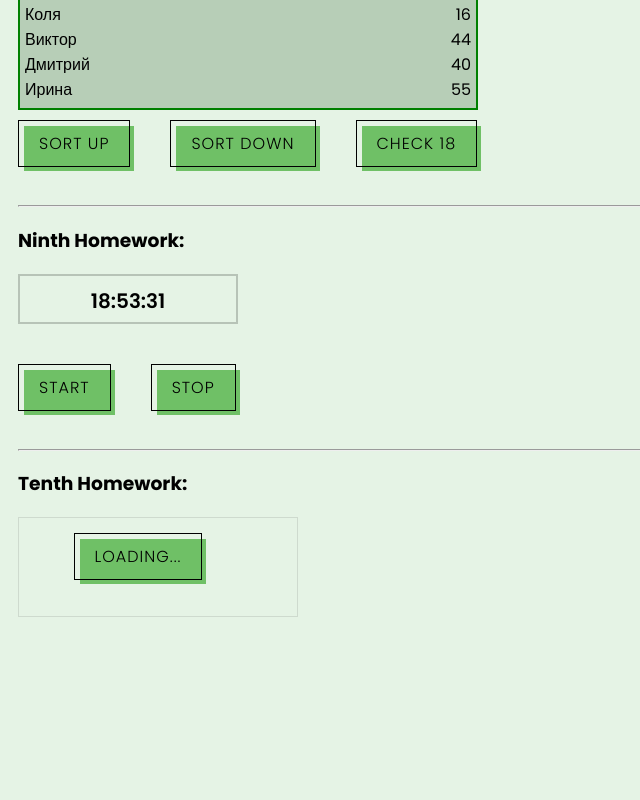
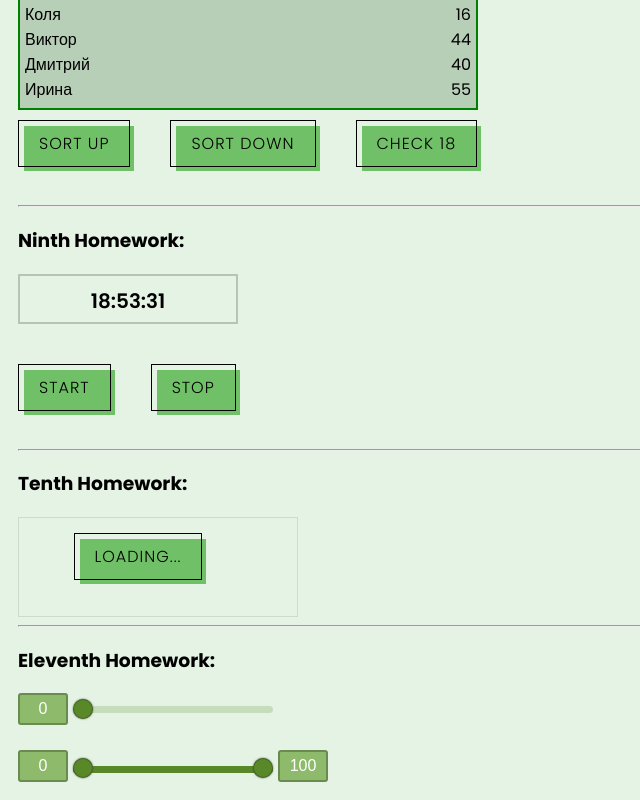
Before and after one commit to horobryh22/react-tasks-from-ignat, a React (Create React App) app: page /react-tasks-from-ignat/junior in a window 1280 px wide. Shown: the part 431-1231 px from the top of the page, without its empty margins (0-640 px from the left). Before the commit the page ends 1066 px from the top, so only its background shows below. Built offline with nearby package versions, Linux system fonts and the light colour scheme.

Commit message:
I finished 11th homework

```diff
--- a/package.json
+++ b/package.json
@@ -15,6 +15,7 @@
     "@types/react-redux": "^7.1.24",
     "@types/react-router-dom": "^5.3.3",
     "@types/uuid": "^8.3.4",
+    "nouislider": "^15.6.0",
     "react": "^18.0.0",
     "react-dom": "^18.0.0",
     "react-redux": "^8.0.2",
--- a/src/p2-homeworks/h11/HW11.tsx
+++ b/src/p2-homeworks/h11/HW11.tsx
@@ -1,37 +1,23 @@
-import React, {useState} from 'react'
-import SuperRange from './common/c7-SuperRange/SuperRange'
-import SuperDoubleRange from './common/c8-SuperDoubleRange/SuperDoubleRange'
+import React, {useState} from 'react';
+import SuperRange from './common/c7-SuperRange/SuperRange';
+import SuperDoubleRange from './common/c8-SuperDoubleRange/SuperDoubleRange';
 
 function HW11() {
-    const [value1, setValue1] = useState(0)
-    const [value2, setValue2] = useState(100)
+    const [value1, setValue1] = useState(0);
+    const [value2, setValue2] = useState(100);
+    const [values, setValues] = useState<[number, number]>([value1, value2])
 
     return (
         <div>
             <hr/>
-            homeworks 11
-
-            {/*should work (должно работать)*/}
+            <h3>Eleventh Homework:</h3>
             <div>
-                <span>{value1}</span>
-                <SuperRange
-                    // сделать так чтоб value1 изменялось
-                />
+                <SuperRange onChangeRange={setValue1} value={value1}/>
             </div>
-
+            <br/>
             <div>
-                <span>{value1}</span>
-                <SuperDoubleRange
-                    // сделать так чтоб value1 и value2 изменялось
-                />
-                <span>{value2}</span>
+                <SuperDoubleRange min={value1} max={value2} value={values} onChangeRange={setValues}/>
             </div>
-
-            <hr/>
-            {/*для личного творчества, могу проверить*/}
-            {/*<AlternativeSuperRange/>*/}
-            {/*<AlternativeSuperDoubleRange/>*/}
-            <hr/>
         </div>
     )
 }
--- a/src/p2-homeworks/h11/common/c7-SuperRange/SuperRange.module.css
+++ b/src/p2-homeworks/h11/common/c7-SuperRange/SuperRange.module.css
@@ -1,3 +1,28 @@
 .range {
+    display: inline-block;
+    vertical-align: middle;
+    font-size: 1em;
+    font-family: Arial, sans-serif;
+    -webkit-appearance: none;
+    margin-right: 15px;
+    width: 200px;
+    height: 7px;
+    border-radius: 5px;
+    background: rgba(88, 140, 36, 0.22) linear-gradient(#588827, #588827) no-repeat;
+}
 
+.range::-webkit-slider-thumb {
+    -webkit-appearance: none;
+    border: 1px solid rgba(0, 0, 0, 0.23);
+    cursor: pointer;
+    height: 20px;
+    width: 20px;
+    border-radius: 50%;
+    background: #588827;
+    box-shadow: 0 0 2px 0 #555;
+    transition: background .3s ease-in-out;
 }
+
+.output {
+    margin-right: 3px;
+}
--- a/src/p2-homeworks/h11/common/c7-SuperRange/SuperRange.tsx
+++ b/src/p2-homeworks/h11/common/c7-SuperRange/SuperRange.tsx
@@ -1,8 +1,9 @@
 import React, {ChangeEvent, DetailedHTMLProps, InputHTMLAttributes} from 'react'
-import s from './SuperRange.module.css'
+import classes from './SuperRange.module.css'
+import commonClasses from '../styles/commonStyles.module.css'
 
 // тип пропсов обычного инпута
-type DefaultInputPropsType = DetailedHTMLProps<InputHTMLAttributes<HTMLInputElement>, HTMLInputElement>
+export type DefaultInputPropsType = DetailedHTMLProps<InputHTMLAttributes<HTMLInputElement>, HTMLInputElement>
 
 // здесь мы говорим что у нашего инпута будут такие же пропсы как у обычного инпута
 // (чтоб не писать value: string, onChange: ...; они уже все описаны в DefaultInputPropsType)
@@ -15,6 +16,7 @@ const SuperRange: React.FC<SuperRangePropsType> = (
         type, // достаём и игнорируем чтоб нельзя было задать другой тип инпута
         onChange, onChangeRange,
         className,
+        value,
 
         ...restProps// все остальные пропсы попадут в объект restProps
     }
@@ -25,19 +27,22 @@ const SuperRange: React.FC<SuperRangePropsType> = (
         onChangeRange && onChangeRange(+e.currentTarget.value)
     }
 
-    const finalRangeClassName = `${s.range} ${className ? className : ''}`
+    const finalRangeClassName = `${classes.range} ${className ? className : ''}`;
 
     return (
         <>
+            <output className={commonClasses.output + ' ' + classes.output}>{value}</output>
             <input
+                step={1}
                 type={'range'}
+                style={{backgroundSize: `${value}% 100%`}}
                 onChange={onChangeCallback}
                 className={finalRangeClassName}
-
+                value={value}
                 {...restProps} // отдаём инпуту остальные пропсы если они есть (value например там внутри)
             />
         </>
     )
 }
 
-export default SuperRange
+export default SuperRange;
--- /dev/null
+++ b/src/p2-homeworks/h11/common/c8-SuperDoubleRange/SuperDoubleRange.module.css
@@ -0,0 +1,12 @@
+.doubleRangeContainer {
+    display: flex;
+    align-items: center;
+}
+
+.leftOutput {
+    margin-right: 5px;
+}
+
+.rightOutput {
+    margin-left: 5px;
+}
--- a/src/p2-homeworks/h11/common/c8-SuperDoubleRange/SuperDoubleRange.tsx
+++ b/src/p2-homeworks/h11/common/c8-SuperDoubleRange/SuperDoubleRange.tsx
@@ -1,23 +1,28 @@
 import React from 'react'
+import MultiRangeSlider from '../multiRangeSlider/MultiRangeSlider';
+import classes from './SuperDoubleRange.module.css';
+import commonClasses from '../styles/commonStyles.module.css'
+
 
 type SuperDoubleRangePropsType = {
-    onChangeRange?: (value: [number, number]) => void
-    value?: [number, number]
-    // min, max, step, disable, ...
+    onChangeRange: (value: [number, number]) => void
+    value: [number, number]
+    min: number
+    max: number
+    step?: number
 }
 
-const SuperDoubleRange: React.FC<SuperDoubleRangePropsType> = (
-    {
-        onChangeRange, value,
-        // min, max, step, disable, ...
-    }
-) => {
-    // сделать самому, можно подключать библиотеки
+
+const SuperDoubleRange: React.FC<SuperDoubleRangePropsType> = (props) => {
+
+    const [value1, value2] = props.value;
 
     return (
-        <>
-            DoubleRange
-        </>
+        <div className={classes.doubleRangeContainer}>
+            <output className={commonClasses.output + ' ' + classes.leftOutput}>{value1}</output>
+            <MultiRangeSlider onChange={props.onChangeRange} {...props}/>
+            <output className={commonClasses.output + ' ' + classes.rightOutput}>{value2}</output>
+        </div>
     )
 }
 
--- /dev/null
+++ b/src/p2-homeworks/h11/common/multiRangeSlider/MultiRangeSlider.module.css
@@ -0,0 +1,71 @@
+.container {
+    display: flex;
+    align-items: center;
+    justify-content: center;
+}
+
+.slider {
+    position: relative;
+    width: 200px;
+}
+
+.sliderTrack,
+.sliderRange,
+.sliderLeftValue,
+.sliderRightValue {
+    position: absolute;
+}
+
+.sliderTrack,
+.sliderRange {
+    border-radius: 3px;
+    height: 7px;
+}
+
+.sliderTrack {
+    background-color: rgba(88, 140, 36, 0.22);
+    width: 100%;
+    z-index: 1;
+}
+
+.sliderRange {
+    background-color: rgb(88, 136, 39);
+    z-index: 2;
+}
+
+/* Removing the default appearance */
+.thumb,
+.thumb::-webkit-slider-thumb {
+    -webkit-appearance: none;
+    -webkit-tap-highlight-color: transparent;
+}
+
+.thumb {
+    pointer-events: none;
+    position: absolute;
+    height: 0;
+    width: 200px;
+    outline: none;
+}
+
+.thumbLeft {
+    z-index: 3;
+}
+
+.thumbRight {
+    z-index: 4;
+}
+
+.thumb::-webkit-slider-thumb {
+    border: 1px solid rgba(0, 0, 0, 0.23);
+    border-radius: 50%;
+    cursor: pointer;
+    margin-top: 4px;
+    pointer-events: all;
+    position: relative;
+    height: 20px;
+    width: 20px;
+    background: #588827;
+    box-shadow: 0 0 2px 0 #555;
+    transition: background .3s ease-in-out;
+}
--- /dev/null
+++ b/src/p2-homeworks/h11/common/multiRangeSlider/MultiRangeSlider.tsx
@@ -0,0 +1,93 @@
+import React, {useCallback, useEffect, useState, useRef} from 'react';
+import PropTypes from 'prop-types';
+import './MultiRangeSlider.module.css';
+import classes from './MultiRangeSlider.module.css';
+
+type MultiRangeSliderPropsType = {
+    min: number
+    max: number
+    onChange: (value: [number, number]) => void
+}
+
+const MultiRangeSlider: React.FC<MultiRangeSliderPropsType> = ({min, max, onChange}) => {
+    const [minVal, setMinVal] = useState(min);
+    const [maxVal, setMaxVal] = useState(max);
+    const minValRef = useRef(min);
+    const maxValRef = useRef(max);
+    const range = useRef<HTMLDivElement>(null);
+
+    // Convert to percentage
+    const getPercent = useCallback(
+        (value) => Math.round(((value - min) / (max - min)) * 100),
+        [min, max]
+    );
+
+    // Set width of the range to decrease from the left side
+    useEffect(() => {
+        const minPercent = getPercent(minVal);
+        const maxPercent = getPercent(maxValRef.current);
+
+        if (range.current) {
+            range.current.style.left = `${minPercent}%`;
+            range.current.style.width = `${maxPercent - minPercent}%`;
+        }
+    }, [minVal, getPercent]);
+
+    // Set width of the range to decrease from the right side
+    useEffect(() => {
+        const minPercent = getPercent(minValRef.current);
+        const maxPercent = getPercent(maxVal);
+
+        if (range.current) {
+            range.current.style.width = `${maxPercent - minPercent}%`;
+        }
+    }, [maxVal, getPercent]);
+
+    // Get min and max values when their state changes
+    useEffect(() => {
+        onChange([minVal, maxVal]);
+    }, [minVal, maxVal, onChange]);
+
+    return (
+        <div className={classes.container}>
+            <input
+                type="range"
+                min={min}
+                max={max}
+                value={minVal}
+                onChange={(event) => {
+                    const value = Math.min(Number(event.target.value), maxVal - 1);
+                    setMinVal(value);
+                    minValRef.current = value;
+                }}
+                className={classes.thumb + ' ' + classes.thumbLeft}
+                style={{zIndex: `${minVal > max - 100}` && '5'}}
+            />
+            <input
+                type="range"
+                min={min}
+                max={max}
+                value={maxVal}
+                onChange={(event) => {
+                    const value = Math.max(Number(event.target.value), minVal + 1);
+                    setMaxVal(value);
+                    maxValRef.current = value;
+                }}
+                className={classes.thumb + ' ' + classes.thumbRight}
+            />
+
+            <div className={classes.slider}>
+                <div className={classes.sliderTrack}/>
+                <div ref={range} className={classes.sliderRange}/>
+            </div>
+        </div>
+    );
+};
+
+MultiRangeSlider.propTypes = {
+    min: PropTypes.number.isRequired,
+    max: PropTypes.number.isRequired,
+    onChange: PropTypes.func.isRequired
+};
+
+export default MultiRangeSlider;
--- /dev/null
+++ b/src/p2-homeworks/h11/common/styles/commonStyles.module.css
@@ -0,0 +1,13 @@
+.output {
+    display: inline-block;
+    vertical-align: middle;
+    font-size: 1em;
+    font-family: Arial, sans-serif;
+    background: rgba(90, 150, 33, 0.62);
+    padding: 5px 0;
+    border: 2px solid rgba(0, 0, 0, 0.26);
+    border-radius: 3px;
+    width: 50px;
+    color: #fff;
+    text-align: center;
+}
--- a/src/p2-homeworks/h5-rrd-v6/pages/Junior.tsx
+++ b/src/p2-homeworks/h5-rrd-v6/pages/Junior.tsx
@@ -3,6 +3,7 @@ import HW7 from '../../h7/HW7';
 import HW8 from '../../h8/HW8';
 import HW9 from '../../h9/HW9';
 import HW10 from '../../h10/HW10';
+import HW11 from '../../h11/HW11';
 
 
 export const Junior = () => {
@@ -12,7 +13,7 @@ export const Junior = () => {
             <HW8/>
             <HW9/>
             <HW10/>
-            {/*<HW11/>*/}
+            <HW11/>
         </div>
     );
 }
```
Also changed, not shown: 1 other file (tests, documents, lock files or other folders).
